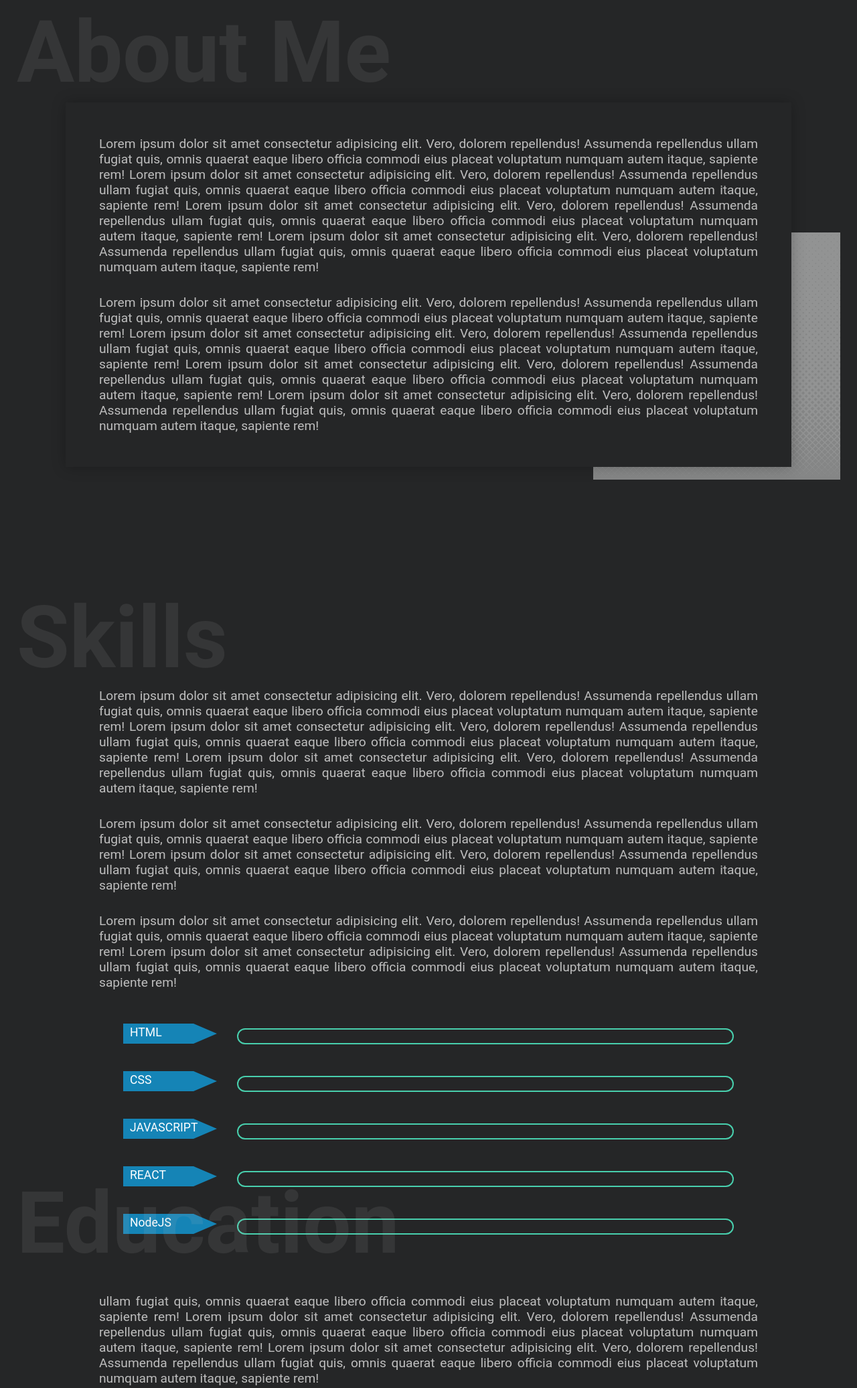
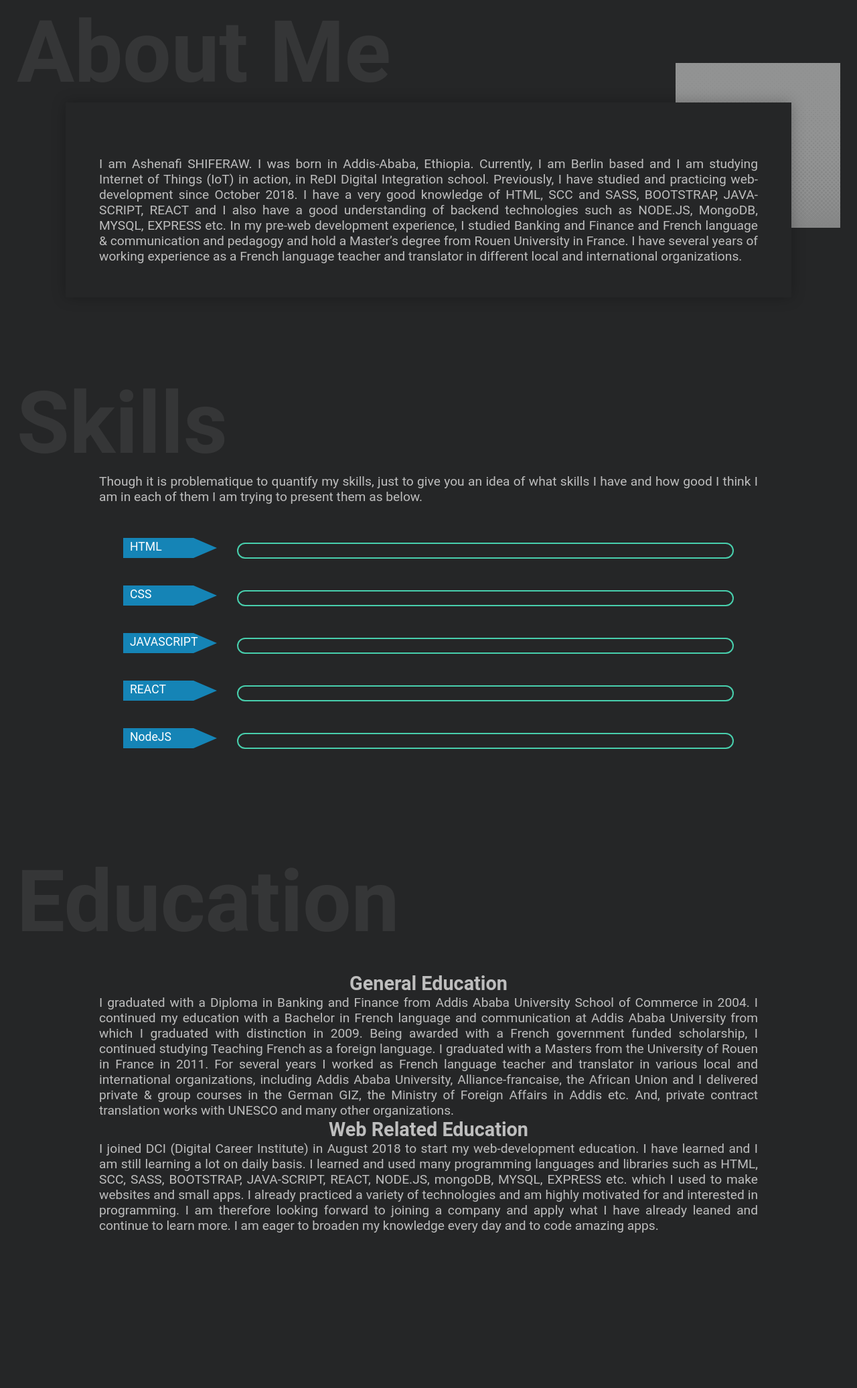
Before and after one commit to Melkam22/portfolio, a plain HTML site: page index.html in a window 1280 px wide. Shown: the part 809-2881 px from the top of the page at 67% size. Drawn offline with Linux system fonts and the light colour scheme; a script that the page names is missing.

Commit message:
all pages are structured

```diff
--- a/index.html
+++ b/index.html
@@ -43,32 +43,16 @@
         <div class="aboutme" id="aboutme">
             <h1>About Me</h1>
             <div class="sub-aboutme">
-                <p> Lorem ipsum dolor sit amet consectetur adipisicing elit. Vero, dolorem repellendus! Assumenda repellendus
-                ullam fugiat quis, omnis quaerat eaque libero officia commodi eius placeat voluptatum numquam autem itaque,
-                sapiente rem!
-                Lorem ipsum dolor sit amet consectetur adipisicing elit. Vero, dolorem repellendus! Assumenda repellendus
-                ullam fugiat quis, omnis quaerat eaque libero officia commodi eius placeat voluptatum numquam autem itaque,
-                sapiente rem!
-                Lorem ipsum dolor sit amet consectetur adipisicing elit. Vero, dolorem repellendus! Assumenda repellendus
-                ullam fugiat quis, omnis quaerat eaque libero officia commodi eius placeat voluptatum numquam autem itaque,
-                sapiente rem!
-                Lorem ipsum dolor sit amet consectetur adipisicing elit. Vero, dolorem repellendus! Assumenda repellendus
-                ullam fugiat quis, omnis quaerat eaque libero officia commodi eius placeat voluptatum numquam autem itaque,
-                sapiente rem!
-            </p>
-                <p>
-                Lorem ipsum dolor sit amet consectetur adipisicing elit. Vero, dolorem repellendus! Assumenda repellendus
-                ullam fugiat quis, omnis quaerat eaque libero officia commodi eius placeat voluptatum numquam autem itaque,
-                sapiente rem!
-                Lorem ipsum dolor sit amet consectetur adipisicing elit. Vero, dolorem repellendus! Assumenda repellendus
-                ullam fugiat quis, omnis quaerat eaque libero officia commodi eius placeat voluptatum numquam autem itaque,
-                sapiente rem!
-                Lorem ipsum dolor sit amet consectetur adipisicing elit. Vero, dolorem repellendus! Assumenda repellendus
-                ullam fugiat quis, omnis quaerat eaque libero officia commodi eius placeat voluptatum numquam autem itaque,
-                sapiente rem!
-                Lorem ipsum dolor sit amet consectetur adipisicing elit. Vero, dolorem repellendus! Assumenda repellendus
-                ullam fugiat quis, omnis quaerat eaque libero officia commodi eius placeat voluptatum numquam autem itaque,
-                sapiente rem!
+                <p> I am Ashenafi SHIFERAW. I was born in Addis-Ababa, Ethiopia. Currently,
+                    I am Berlin based and I am studying Internet of Things (IoT) in action,
+                    in ReDI Digital Integration school. Previously, I have studied and practicing
+                    web-development since October 2018. I have a very good knowledge of HTML,
+                    SCC and SASS, BOOTSTRAP, JAVA-SCRIPT, REACT and I also have a good understanding
+                    of backend technologies such as NODE.JS, MongoDB, MYSQL, EXPRESS etc.
+                    In my pre-web development experience, I studied Banking and Finance and French language
+                    & communication and pedagogy and hold a Master’s degree from Rouen
+                    University in France. I have several years of working experience as a French
+                    language teacher and translator in different local and international organizations.
             </p>
             </div>
             <img src="dot1.png" alt="">
@@ -76,32 +60,11 @@
         <div class="skills" id="skills">
             <h1>Skills</h1>
             <div class="sub-class">
-                <p>Lorem ipsum dolor sit amet consectetur adipisicing elit. Vero, dolorem repellendus! Assumenda repellendus
-                ullam fugiat quis, omnis quaerat eaque libero officia commodi eius placeat voluptatum numquam autem itaque,
-                sapiente rem!
-                Lorem ipsum dolor sit amet consectetur adipisicing elit. Vero, dolorem repellendus! Assumenda repellendus
-                ullam fugiat quis, omnis quaerat eaque libero officia commodi eius placeat voluptatum numquam autem itaque,
-                sapiente rem!
-                Lorem ipsum dolor sit amet consectetur adipisicing elit. Vero, dolorem repellendus! Assumenda repellendus
-                ullam fugiat quis, omnis quaerat eaque libero officia commodi eius placeat voluptatum numquam autem itaque,
-                sapiente rem!
+            <p>
+                Though it is problematique to quantify my skills, just to give you an idea of what skills I have
+                and how good I think I am in each of them I am trying to present them as below.
             </p>
-            <p>
-                Lorem ipsum dolor sit amet consectetur adipisicing elit. Vero, dolorem repellendus! Assumenda repellendus
-                ullam fugiat quis, omnis quaerat eaque libero officia commodi eius placeat voluptatum numquam autem itaque,
-                sapiente rem!
-                Lorem ipsum dolor sit amet consectetur adipisicing elit. Vero, dolorem repellendus! Assumenda repellendus
-                ullam fugiat quis, omnis quaerat eaque libero officia commodi eius placeat voluptatum numquam autem itaque,
-                sapiente rem!
-            </p>
-            <p>
-                Lorem ipsum dolor sit amet consectetur adipisicing elit. Vero, dolorem repellendus! Assumenda repellendus
-                ullam fugiat quis, omnis quaerat eaque libero officia commodi eius placeat voluptatum numquam autem itaque,
-                sapiente rem!
-                Lorem ipsum dolor sit amet consectetur adipisicing elit. Vero, dolorem repellendus! Assumenda repellendus
-                ullam fugiat quis, omnis quaerat eaque libero officia commodi eius placeat voluptatum numquam autem itaque,
-                sapiente rem!
-            </p>
+
             </div>
             <!-- all progress bars -->
             <div class="progress">
@@ -152,50 +115,64 @@
         <div class="education" id="education">
             <h1>Education</h1>
             <div class="sub-education">
+
+                 <h2>General Education</h2>
                 <p>
-                ullam fugiat quis, omnis quaerat eaque libero officia commodi eius placeat voluptatum numquam autem itaque,
-                sapiente rem!
-                Lorem ipsum dolor sit amet consectetur adipisicing elit. Vero, dolorem repellendus! Assumenda repellendus
-                ullam fugiat quis, omnis quaerat eaque libero officia commodi eius placeat voluptatum numquam autem itaque,
-                sapiente rem!
-                Lorem ipsum dolor sit amet consectetur adipisicing elit. Vero, dolorem repellendus! Assumenda repellendus
-                ullam fugiat quis, omnis quaerat eaque libero officia commodi eius placeat voluptatum numquam autem itaque,
-                sapiente rem!
+                    I graduated with a Diploma in Banking and Finance from Addis Ababa University School of
+                    Commerce in 2004. I continued my education with a Bachelor in French language and
+                    communication at Addis Ababa University from which I graduated with distinction in 2009.
+                    Being awarded with a French government funded scholarship, I continued studying Teaching
+                    French as a foreign language. I graduated with a Masters from the University of Rouen in
+                    France in 2011. For several years I worked as French language teacher and translator in
+                    various local and international organizations, including Addis Ababa University,
+                    Alliance-francaise, the African Union and I delivered private & group courses in the German GIZ,
+                    the Ministry of Foreign Affairs in Addis etc. And, private contract translation works with UNESCO
+                    and many other organizations.
             </p>
+
+            <h2>Web Related Education</h2>
             <p>
-                Lorem ipsum dolor sit amet consectetur adipisicing elit. Vero, dolorem repellendus! Assumenda repellendus
-                ullam fugiat quis, omnis quaerat eaque libero officia commodi eius placeat voluptatum numquam autem itaque,
-                sapiente rem!
-                Lorem ipsum dolor sit amet consectetur adipisicing elit. Vero, dolorem repellendus! Assumenda repellendus
-                ullam fugiat quis, omnis quaerat eaque libero officia commodi eius placeat voluptatum numquam autem itaque,
-                sapiente rem!
+                I joined DCI (Digital Career Institute) in August 2018 to start my web-development education. I have
+                learned and I am still learning a lot on daily basis. I learned and used many programming languages
+                and libraries such as HTML, SCC, SASS, BOOTSTRAP, JAVA-SCRIPT, REACT, NODE.JS, mongoDB, MYSQL,
+                EXPRESS etc. which I used to make websites and small apps. I already practiced a variety of
+                technologies and am highly motivated for and interested in programming. I am therefore looking
+                forward to joining a company and apply what I have already leaned and continue to learn more.
+                I am eager to broaden my knowledge every day and to code amazing apps.
             </p>
             </div>
         </div>
         <div class="work" id="work">
             <h1>Work</h1>
             <div class="sub-work">
+                <h2>Previous Work Experience</h2>
                 <p>
-                Lorem ipsum dolor sit amet consectetur adipisicing elit. Vero, dolorem repellendus! Assumenda repellendus
-                ullam fugiat quis, omnis quaerat eaque libero officia commodi eius placeat voluptatum numquam autem itaque,
-                sapiente rem!
-                Lorem ipsum dolor sit amet consectetur adipisicing elit. Vero, dolorem repellendus! Assumenda repellendus
-                ullam fugiat quis, omnis quaerat eaque libero officia commodi eius placeat voluptatum numquam autem itaque,
-                sapiente rem!
-                Lorem ipsum dolor sit amet consectetur adipisicing elit. Vero, dolorem repellendus! Assumenda repellendus
-                ullam fugiat quis, omnis quaerat eaque libero officia commodi eius placeat voluptatum numquam autem itaque,
-                sapiente rem!
+                    As a teacher and a translator, I worked in various organizations and with people from different
+                    age groups, educational backgrounds and different nationalities. My intercultural communication
+                    skills and my intercultural sensitivity was a great advantage for this task. Furthermore I
+                    developed and applied my self-confidence in public speech, group-working, brainstorming and
+                    collective problem solving.
                 </p>
+
+                <h2>Web Related Job Experience</h2>
                 <p>
-                Lorem ipsum dolor sit amet consectetur adipisicing elit. Vero, dolorem repellendus! Assumenda repellendus
-                ullam fugiat quis, omnis quaerat eaque libero officia commodi eius placeat voluptatum numquam autem itaque,
-                sapiente rem!
-                Lorem ipsum dolor sit amet consectetur adipisicing elit. Vero, dolorem repellendus! Assumenda repellendus
-                ullam fugiat quis, omnis quaerat eaque libero officia commodi eius placeat voluptatum numquam autem itaque,
-                sapiente rem!
-                Lorem ipsum dolor sit amet consectetur adipisicing elit. Vero, dolorem repellendus! Assumenda repellendus
-                </p>
+                    I managed to learn a lot during my one year stay at DCI and I have already applied much of the coding
+                    technics that I learned. I am learning a lot from different sources and I am always eager to apply
+                    new things. I managed to make different web-sites and various mini apps which could perform various
+                    functions. I invite you to see my portfolio here:
+                    Furthermore, I am eager to build on my experience and join a motivated and motivating team and
+                    accomplish more nice things together.
+            </p>
             </div>
+
+            <h2>Links to few deployed works</h2>
+            <div class="deployed">
+                    <li class="li"><a href="https://melkam22.github.io/GithubProfileFinder/index.html" target="_blank" id="one">GitHubProfile Finder:</a></li>
+                    <li class="li"><a href="https://melkam22.github.io/TodoList-React/." target="_blank" id="two">Todo list with react:</a></li>
+                    <li class="li"><a href="https://melkam22.github.io/weather-app-react/" target="_blank" id="three">Weather-app-react:</a></li>
+                    <li class="li"><a href="https://melkam22.github.io/Sign-my-Petition/" target="_blank" id="four">Sign-up Petition:</a></li>
+                    <li class="li"><a href="https://melkam22.github.io/shoppingWithJavaScript/index.html" target="_blank" id="five"> Shopping-cart with javascript:</a></li>
+                </div>
         </div>
         <div class="contact" id="contact">
             <h1>Contact</h1>
--- a/style.css
+++ b/style.css
@@ -151,13 +151,13 @@ label #cancel{
 }
 /* each page */
 .aboutme{
-    height: 100vh;
+    height: 60vh;
     margin-top: 1%;
     width: 100%;
     margin-bottom: 6%;
 }
 .skills{
-    height: 100vh;
+    height: 80vh;
     margin-top: 1%;
     width: 100%;
     margin-bottom: 6%;
@@ -175,7 +175,7 @@ label #cancel{
     margin-bottom: 6%;
 }
 .contact{
-    height: 100vh;
+    height: 50vh;
     margin-top: 1%;
     width: 100%;
     margin-bottom: 6%;
@@ -207,7 +207,7 @@ label #cancel{
     margin-top: 30px;
 }
 .aboutme img{
-    width: 30%;
+    width: 20%;
     position: relative;
     top: -350px;
     left: calc(100% - 100px);
@@ -303,12 +303,14 @@ div[class^='bar-']{
 .sub-education p{
     text-align: justify;
 }
-.sub-education p:nth-child(1){
+.sub-education h2:nth-child(1){
     margin-top: 30px;
 }
-.sub-education p:last-child{
+.sub-education h2:last-child{
     margin-top: 30px;
 }
+
+
 /*  */
 .work h1{
     opacity: .1;
@@ -328,13 +330,31 @@ div[class^='bar-']{
 .sub-work p{
     text-align: justify;
 }
-.sub-work p:nth-child(1){
+.sub-work h2:nth-child(1){
     margin-top: 30px;
 }
-.sub-work p:last-child{
+.sub-work h2:last-child{
     margin-top: 30px;
 }
-/*  */
+
+/*deployed works  */
+.deployed{
+    width: 50%;
+    height: 40%;
+    display: flex;
+    flex-direction: column;
+    justify-content: space-evenly;
+    align-items: center;
+    margin-left: 22%;
+    background: #252647;
+    box-shadow: 3px 4px 5px black;
+}
+h2{
+    text-align: center;
+}
+#one,#two,#three,#four,#five{
+    color: black;
+}
 .contact h1{
     opacity: .1;
     font-size: 8rem;
```
